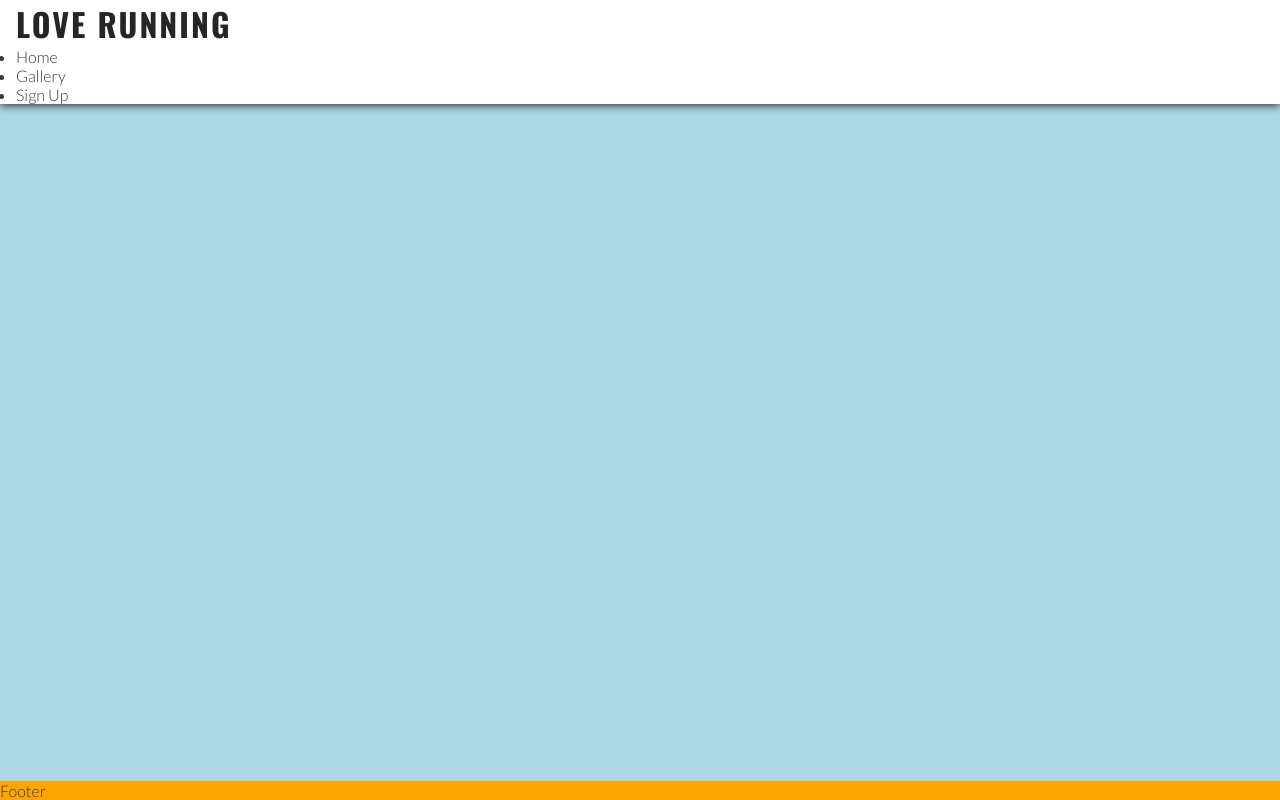
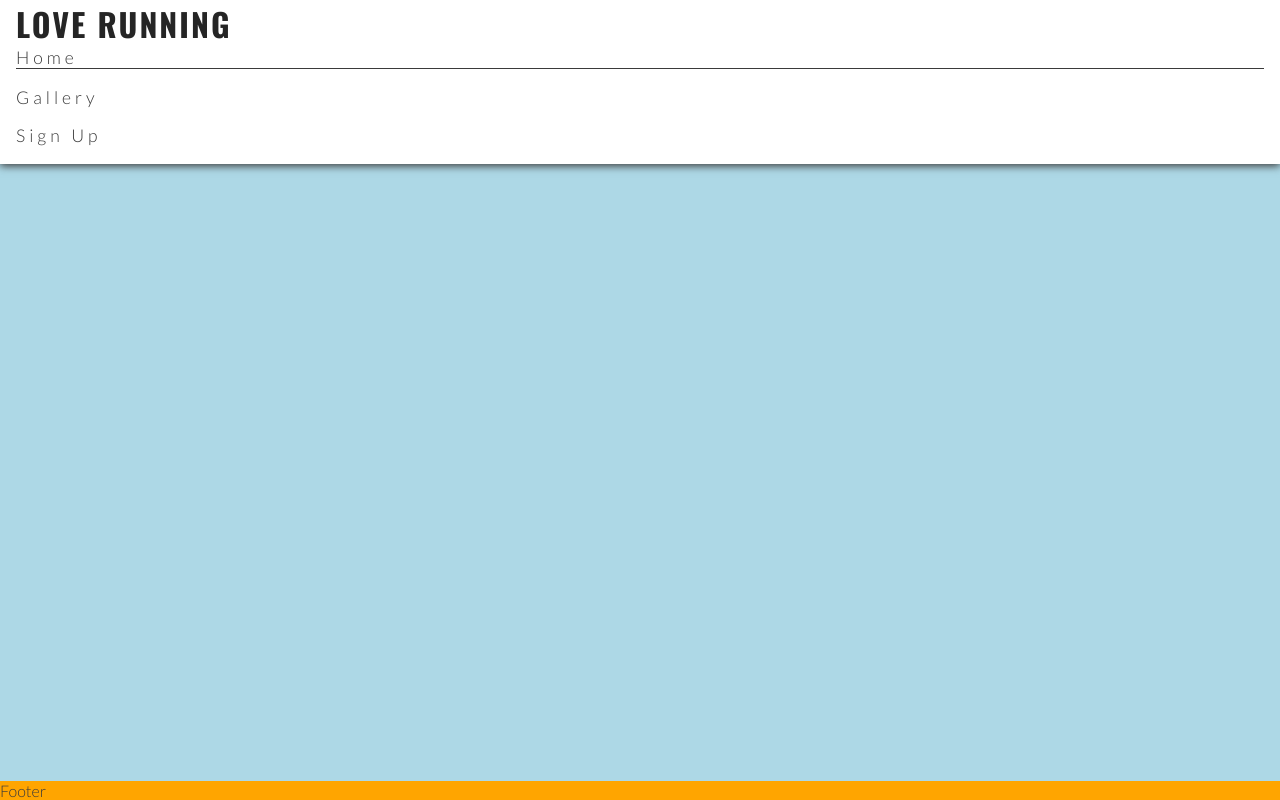
Before and after one commit to fabiowxavier/love-running, a plain HTML site: page index.html in a window 1280 px wide. Drawn offline with nearby package versions, Linux system fonts and the light colour scheme.

Commit message:
style the home nav button.

```diff
--- a/assets/css/style.css
+++ b/assets/css/style.css
@@ -23,6 +23,21 @@ h1 {
     text-transform: uppercase;
     letter-spacing: 2px;
     color: #252525;
+
+}
+
+#menu {
+    font-size: 110%;
+    letter-spacing: 4px;
+    list-style-type: none;
+}
+
+#menu > li {
+    margin-bottom: 1em;
+}
+
+.active {
+    border-bottom: 1px solid #3a3a3a;
 }
 
 /* Header */
@@ -40,6 +55,7 @@ header a {
     color: inherit;
 }
 
+
 /* Main content */
 main {
     background-color: lightblue;
--- a/index.html
+++ b/index.html
@@ -28,8 +28,8 @@
         </a>
      <!--STEP 3-->
         <nav>
-            <ul>
-                <li href="">Home</li>
+            <ul id="menu">
+                <li href="" class="active">Home</li>
                 <li href="">Gallery</li>
                 <li href="">Sign Up</li>
             </ul>
```
